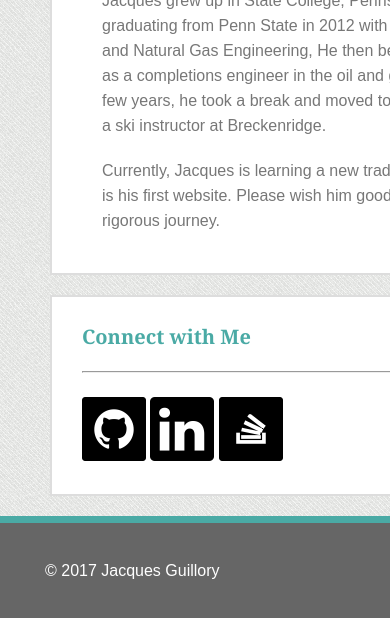
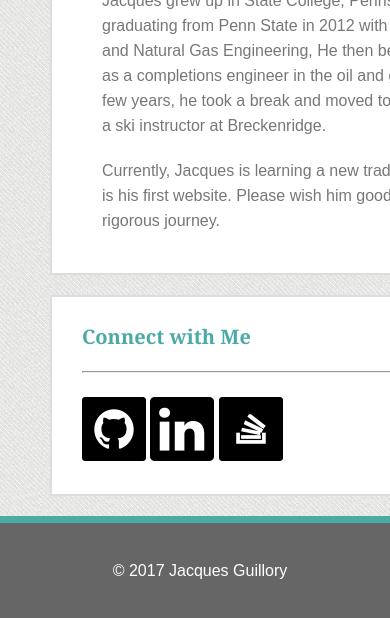
Before and after one commit to jacquesguillory/Responsive-Portfolio, a plain HTML site: page index.html in a window 390 px wide. Shown: the part 464-1082 px from the top of the page. Drawn offline with Linux system fonts and the light colour scheme.

Commit message:
fixed footer text alignment

```diff
--- a/assets/css/style.css
+++ b/assets/css/style.css
@@ -73,7 +73,7 @@ footer
 {
     font-size: 16px;
     color: violet;
-    text-align:center;
+    text-align: center;
     padding: 25px;
     height:60px;
     background-color:#666666;
@@ -245,7 +245,7 @@ a:active {
 		margin: auto;
 	}
 
-	p{
+	#content p {
 		float: left;
 	}
 
@@ -293,7 +293,6 @@ a:active {
 	}
 	p {
 		font-family: 'Arial', 'Helvetica Neue', Helvetica, sans-serif;
-		float: left;
 		padding: 10px;
 		margin-left: 10px;
 		color: #777777;
@@ -320,7 +319,10 @@ a:active {
 		float:left;
 		background-color: #ffffff;
 	}
-
+	#profile-pic {
+		display: block;
+		margin: 0 auto;
+	}
 
 
 
@@ -371,7 +373,6 @@ a:active {
 	}
 	p {
 		font-family: 'Arial', 'Helvetica Neue', Helvetica, sans-serif;
-		float: left;
 		padding: 10px;
 		margin-left: 10px;
 		color: #777777;
--- a/index.html
+++ b/index.html
@@ -73,12 +73,13 @@
 
 		</div>
 
-		<!-- footer -->
-		<footer>
-			<p id="footfont">© 2017 Jacques Guillory</p>
-		</footer>
 
 	</section>
+
+		<!-- footer -->
+	<footer>
+		<p id="footfont">© 2017 Jacques Guillory</p>
+	</footer>
 	</div>
 
 
```
Also changed, not shown: 2 other files.
